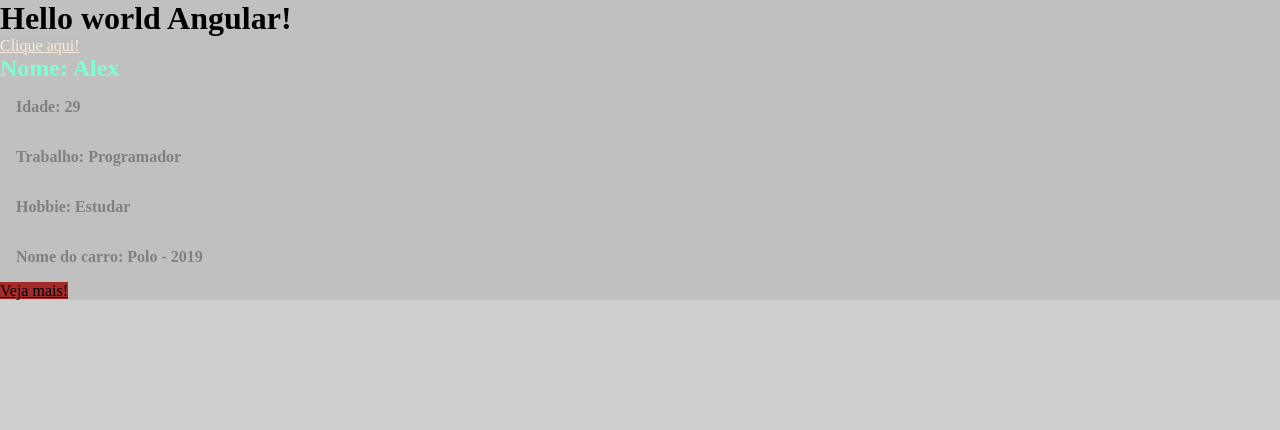
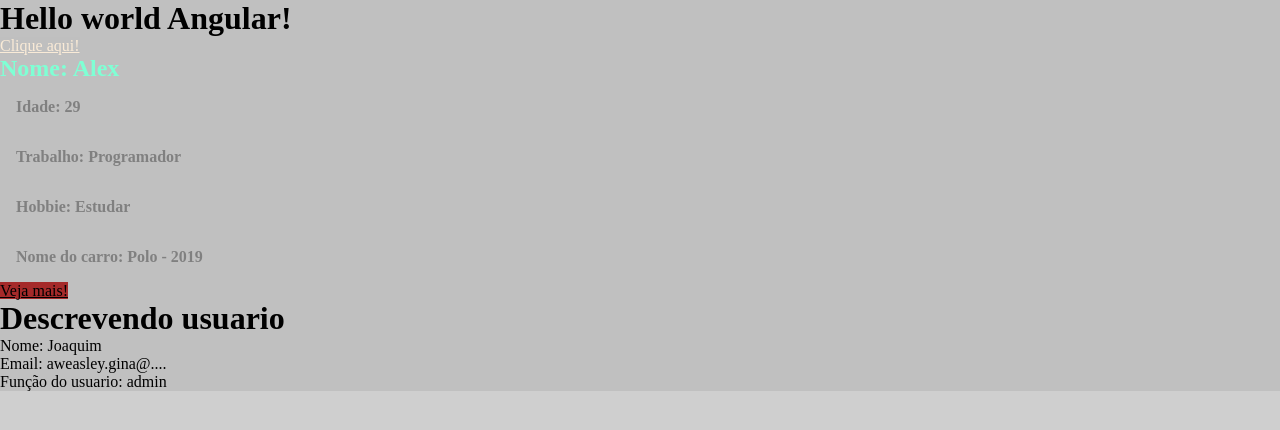
Before and after one commit to alexmacieldeveloper/meu-projeto-angular-13, an Angular app: page / in a window 1280 px wide. Shown: the top 430 px of the page. Built offline with nearby package versions, Linux system fonts and the light colour scheme.

Commit message:
shared data with @Input

```diff
--- a/src/app/app.component.html
+++ b/src/app/app.component.html
@@ -3,3 +3,4 @@
   <a href="#">Clique aqui!</a>
 </div>
 <app-first-component></app-first-component>
+<app-parent-data [name]="userName" [userData]="userData"></app-parent-data>
--- a/src/app/app.component.ts
+++ b/src/app/app.component.ts
@@ -6,5 +6,10 @@
   styleUrls: ['./app.component.css']
 })
 export class AppComponent {
+  userName = 'Joaquim';
+  userData = {
+    email:'aweasley.gina@....',
+    role: 'admin',
+  };
   title = 'meu-projeto-angular-13';
 }
--- a/src/app/app.module.ts
+++ b/src/app/app.module.ts
@@ -4,11 +4,13 @@
 import { AppRoutingModule } from './app-routing.module';
 import { AppComponent } from './app.component';
 import { FirstComponentComponent } from './components/first-component/first-component.component';
+import { ParentDataComponent } from './components/parent-data/parent-data.component';
 
 @NgModule({
   declarations: [
     AppComponent,
-    FirstComponentComponent
+    FirstComponentComponent,
+    ParentDataComponent
   ],
   imports: [
     BrowserModule,
--- /dev/null
+++ b/src/app/components/parent-data/parent-data.component.html
@@ -0,0 +1,4 @@
+<h1>Descrevendo usuario</h1>
+<p>Nome: {{name}}</p>
+<p>Email: {{ userData.email}}</p>
+<p>Função do usuario: {{ userData.role }}</p>
--- /dev/null
+++ b/src/app/components/parent-data/parent-data.component.ts
@@ -0,0 +1,17 @@
+import { Component, OnInit, Input } from '@angular/core';
+
+@Component({
+  selector: 'app-parent-data',
+  templateUrl: './parent-data.component.html',
+  styleUrls: ['./parent-data.component.css']
+})
+export class ParentDataComponent implements OnInit {
+  @Input() name: string = '';
+  @Input() userData!: { email: string, role: string };
+
+  constructor() { }
+
+  ngOnInit(): void {
+  }
+
+}
```
Also changed, not shown: src/app/components/parent-data/parent-data.component.css (added), 1 other file (tests, documents, lock files or other folders).
